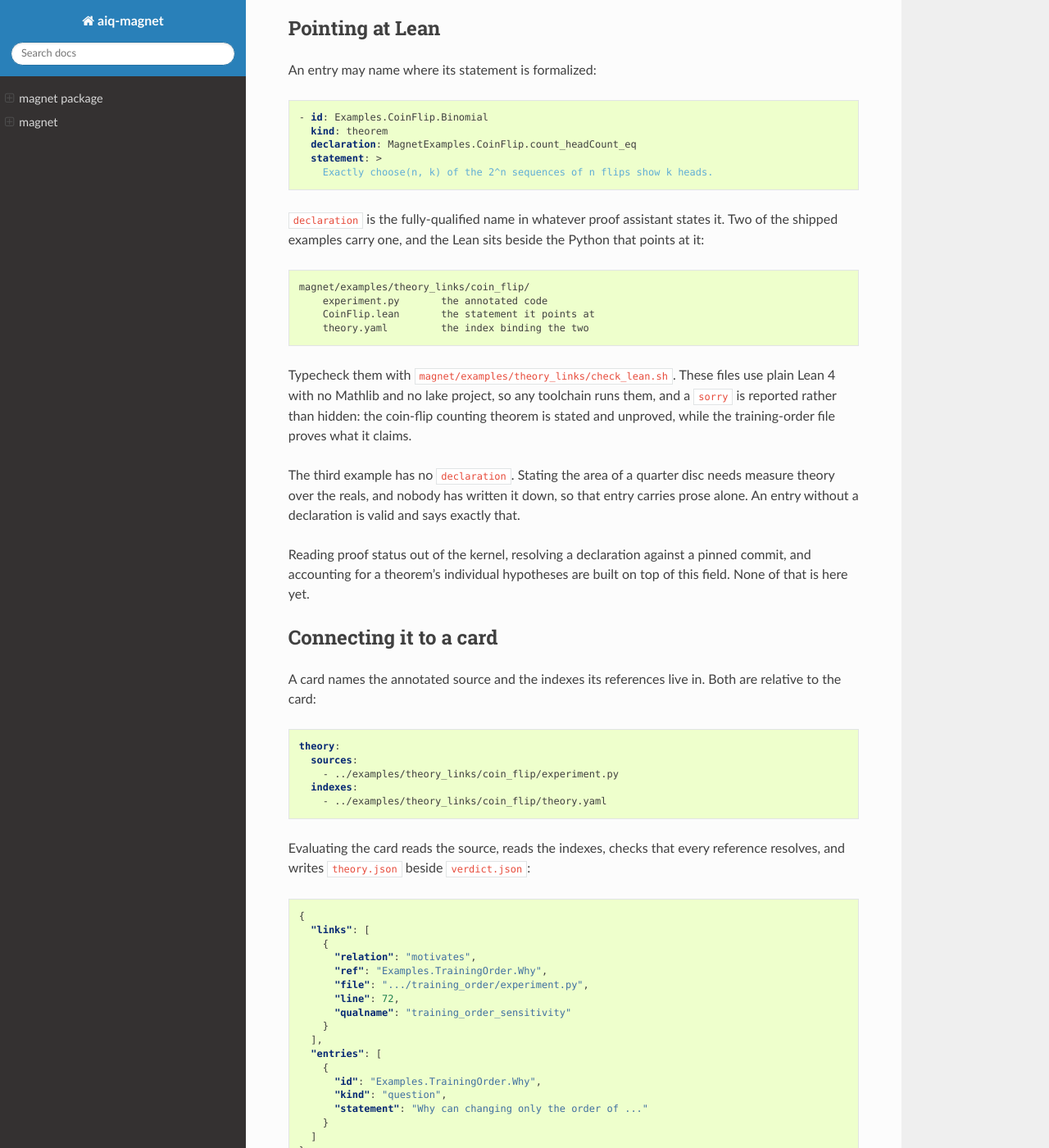
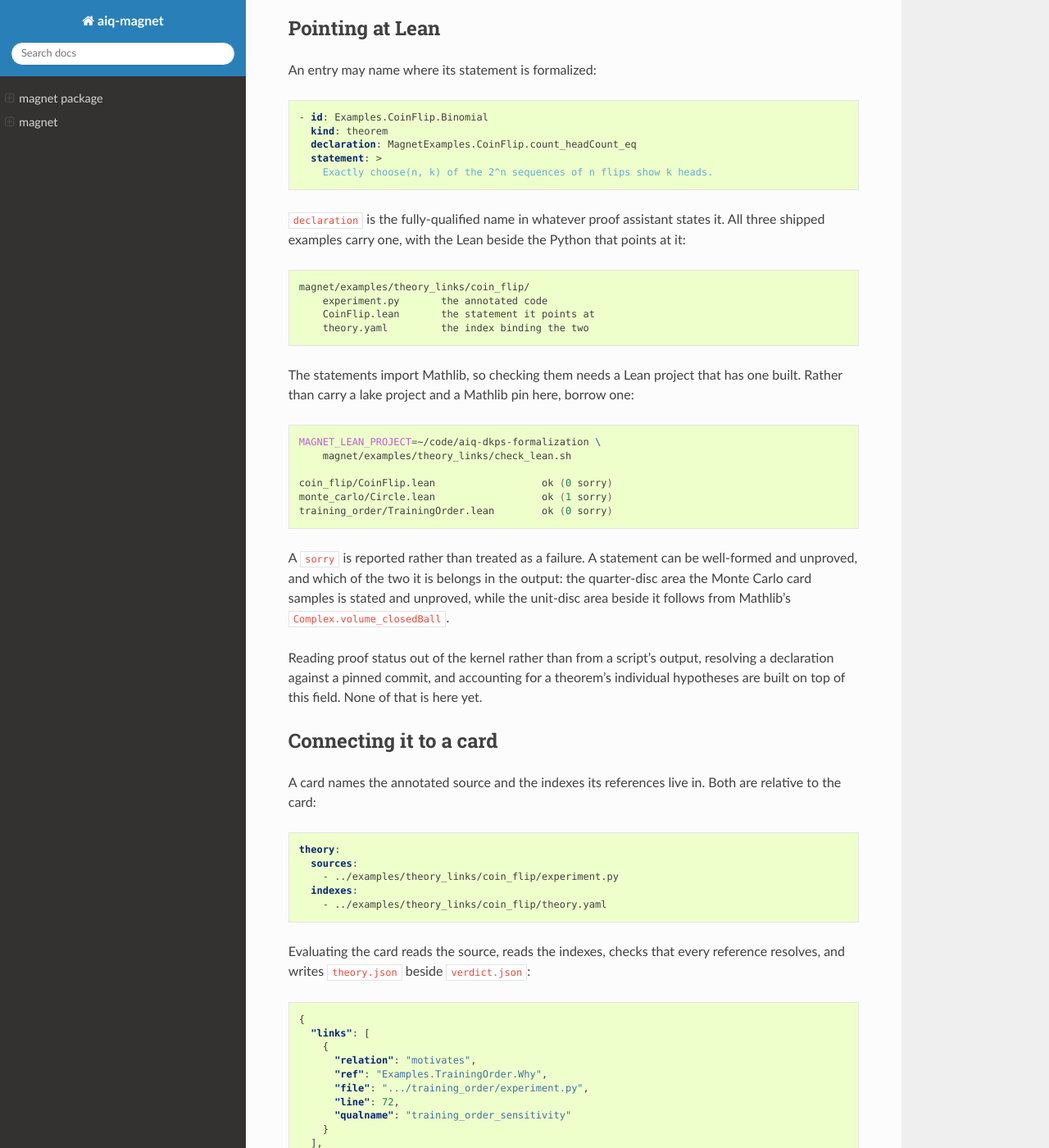
Before and after one commit to AIQ-Kitware/aiq-magnet, a Sphinx documentation site: the page built from docs/source/manual/theory_links.rst, in a window 1280 px wide and 1400 px high, scrolled down 1295 px. Shown: the whole window at 82% size. Built offline with Sphinx 7.4.7 and the Read the Docs theme 3.1.0, drawn with Linux system fonts in a browser that asks for light colours.

Commit message:
Check the example statements against Mathlib
The Lean now imports Mathlib and every name in it was resolved by the
elaborator rather than guessed. The coin-flip counting fact comes from
`Finset.card_powersetCard` and the unit-disc area from
`Complex.volume_closedBall`; both proofs close.

check_lean.sh borrows a Lean project that already has Mathlib built rather
than carrying a lake project and a Mathlib pin here:

    MAGNET_LEAN_PROJECT=~/code/aiq-dkps-formalization ./check_lean.sh

    coin_flip/CoinFlip.lean                  ok (0 sorry)
    monte_carlo/Circle.lean                  ok (1 sorry)
    training_order/TrainingOrder.lean        ok (0 sorry)

The one sorry is the quarter-disc area, which is the quantity the Monte Carlo
card samples. Stating it is the point; proving it is not what this branch is
for.

The sorry count was wrong on first run -- it reported none, because the grep
expected straight quotes and Lean writes backticks. A script that reports
everything proved when something is not is worse than no script.

Co-Authored-By: Claude Opus 5 (1M context) <noreply@anthropic.com>

```diff
--- a/docs/source/manual/theory_links.rst
+++ b/docs/source/manual/theory_links.rst
@@ -87,8 +87,8 @@ An entry may name where its statement is formalized:
           Exactly choose(n, k) of the 2^n sequences of n flips show k heads.
 
 ``declaration`` is the fully-qualified name in whatever proof assistant states
-it. Two of the shipped examples carry one, and the Lean sits beside the Python
-that points at it:
+it. All three shipped examples carry one, with the Lean beside the Python that
+points at it:
 
 .. code:: text
 
@@ -97,20 +97,28 @@ that points at it:
         CoinFlip.lean       the statement it points at
         theory.yaml         the index binding the two
 
-Typecheck them with ``magnet/examples/theory_links/check_lean.sh``. These files
-use plain Lean 4 with no Mathlib and no lake project, so any toolchain runs
-them, and a ``sorry`` is reported rather than hidden: the coin-flip counting
-theorem is stated and unproved, while the training-order file proves what it
-claims.
+The statements import Mathlib, so checking them needs a Lean project that has
+one built. Rather than carry a lake project and a Mathlib pin here, borrow one:
 
-The third example has no ``declaration``. Stating the area of a quarter disc
-needs measure theory over the reals, and nobody has written it down, so that
-entry carries prose alone. An entry without a declaration is valid and says
-exactly that.
+.. code:: bash
 
-Reading proof status out of the kernel, resolving a declaration against a
-pinned commit, and accounting for a theorem's individual hypotheses are built
-on top of this field. None of that is here yet.
+    MAGNET_LEAN_PROJECT=~/code/aiq-dkps-formalization \
+        magnet/examples/theory_links/check_lean.sh
+
+    coin_flip/CoinFlip.lean                  ok (0 sorry)
+    monte_carlo/Circle.lean                  ok (1 sorry)
+    training_order/TrainingOrder.lean        ok (0 sorry)
+
+A ``sorry`` is reported rather than treated as a failure. A statement can be
+well-formed and unproved, and which of the two it is belongs in the output:
+the quarter-disc area the Monte Carlo card samples is stated and unproved,
+while the unit-disc area beside it follows from Mathlib's
+``Complex.volume_closedBall``.
+
+Reading proof status out of the kernel rather than from a script's output,
+resolving a declaration against a pinned commit, and accounting for a
+theorem's individual hypotheses are built on top of this field. None of that
+is here yet.
 
 
 Connecting it to a card
```
Also changed, not shown: 7 other files.
